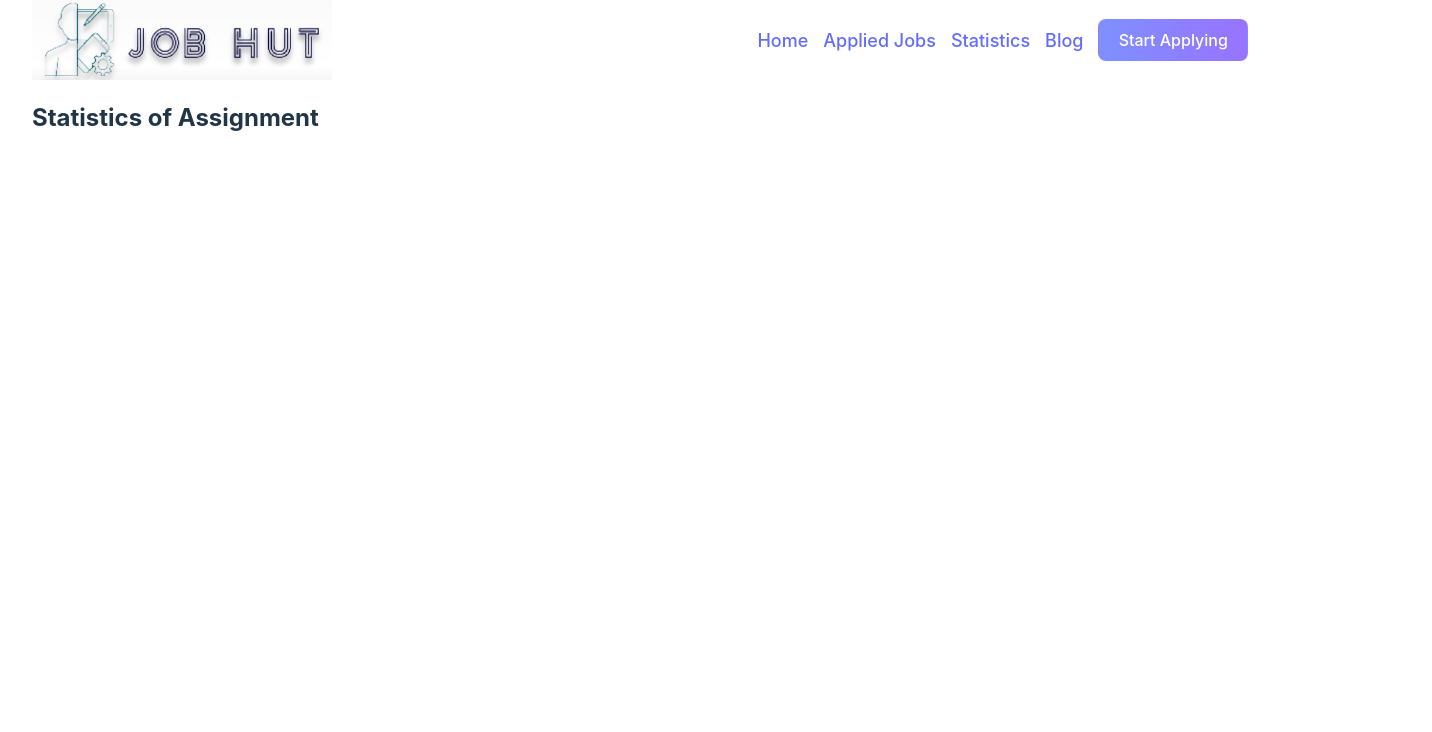
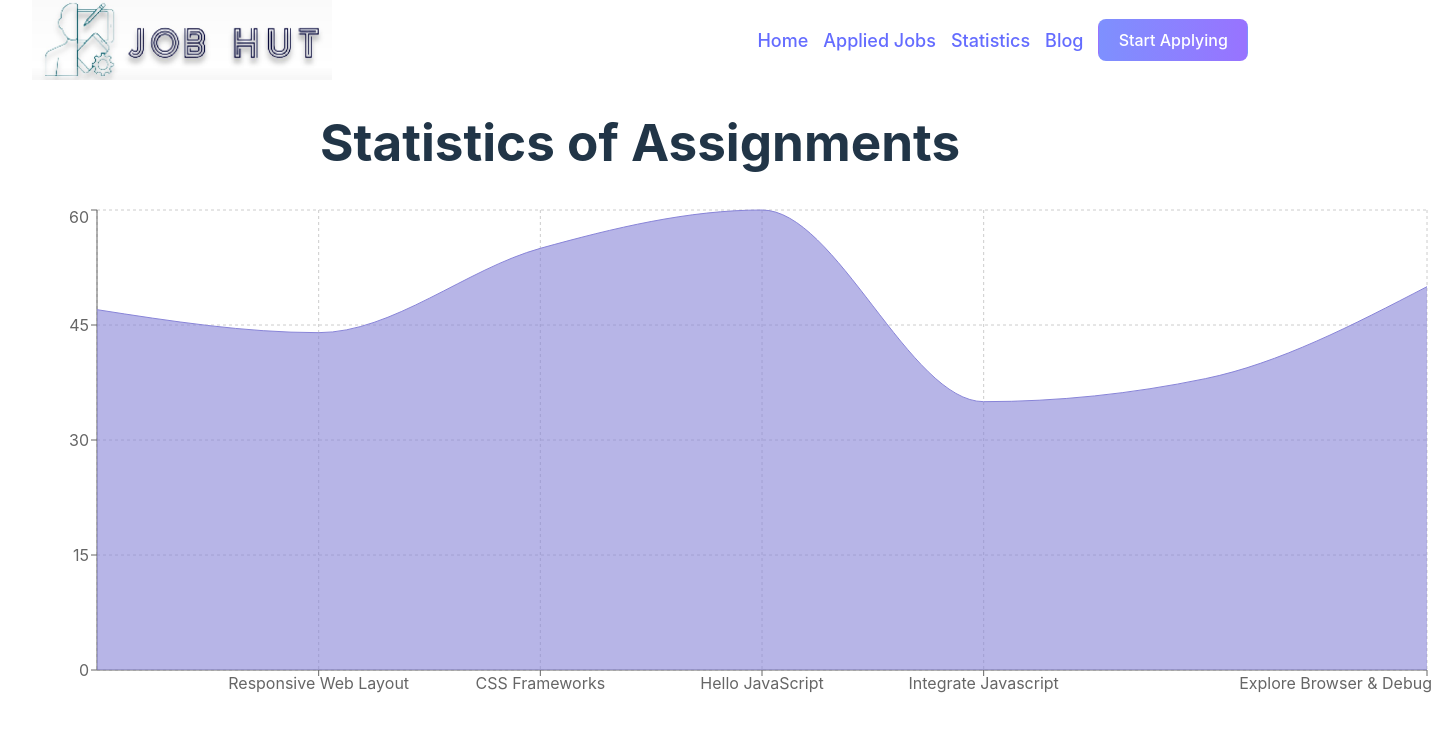
Before and after one commit to haa-meem/career-hub, a React (Vite) app: page /statistics in a window 1280 px wide. Shown: the top 732 px of the page, 1432 px wide, since content can reach past the window. Built offline with nearby package versions, Linux system fonts and the light colour scheme.

Commit message:
statistics added

```diff
--- a/package.json
+++ b/package.json
@@ -14,6 +14,7 @@
     "react": "^18.2.0",
     "react-dom": "^18.2.0",
     "react-router-dom": "^6.10.0",
+    "recharts": "^2.5.0",
     "sort-by": "^1.2.0"
   },
   "devDependencies": {
--- /dev/null
+++ b/public/statistics.json
@@ -0,0 +1,37 @@
+[
+    {
+      "assignment_no": 1,
+      "number": 47,
+      "assignment_name": "HTML,CSS & GitHub As a Beginner"
+    },
+    {
+      "assignment_no": 2,
+      "number": 44,
+      "assignment_name": "Responsive Web Layout"
+    },
+    {
+      "assignment_no": 3,
+      "number": 55,
+      "assignment_name": "CSS Frameworks"
+    },
+    {
+      "assignment_no": 4,
+      "number": 60,
+      "assignment_name": "Hello JavaScript"
+    },
+    {
+      "assignment_no": 5,
+      "number": 35,
+      "assignment_name": "Integrate Javascript"
+    },
+    {
+      "assignment_no": 6,
+      "number": 38,
+      "assignment_name": "Intermediate JavaScript & API"
+    },
+    {
+      "assignment_no": 7,
+      "number": 50,
+      "assignment_name": "Explore Browser & Debug"
+    }
+  ]
--- a/src/components/Home/Home.jsx
+++ b/src/components/Home/Home.jsx
@@ -10,7 +10,6 @@ import FeaturedJobs from '../FeaturedJobs/FeaturedJobs';
 
 const Home = () => {
     const featured_jobs = useLoaderData();
-    console.log(featured_jobs);
     return (
         <div>
             <section className='banner'>
--- /dev/null
+++ b/src/components/Statistics/Statistics.css
@@ -0,0 +1,3 @@
+.statistics-title{
+    text-align: center;
+}
--- a/src/components/Statistics/Statistics.jsx
+++ b/src/components/Statistics/Statistics.jsx
@@ -1,9 +1,24 @@
 import React from 'react';
+import { useLoaderData } from 'react-router-dom';
+import { AreaChart, Area, XAxis, YAxis, CartesianGrid, Tooltip, ResponsiveContainer } from 'recharts';
+import './Statistics.css';
 
 const Statistics = () => {
+    const statistics = useLoaderData();
     return (
         <div>
-            <h2>Statistics of Assignment</h2>
+            <h1 className='statistics-title'>Statistics of Assignments</h1>
+            <AreaChart
+                width={1400}
+                height={500}
+                data={statistics}
+            >
+                <CartesianGrid strokeDasharray="3 3" />
+                <XAxis dataKey="assignment_name" />
+                <YAxis/>
+                <Tooltip />
+                <Area type="monotone" dataKey="number" stroke="#8884d8" fill="#8884d8" />
+            </AreaChart>
         </div>
     );
 };
--- a/src/main.jsx
+++ b/src/main.jsx
@@ -38,7 +38,8 @@ const router = createBrowserRouter([
       },
       {
         path:'statistics',
-        element:<Statistics></Statistics>
+        element:<Statistics></Statistics>,
+        loader:()=>fetch('statistics.json')
       },
       {
         path:'blog',
```
Also changed, not shown: 1 other file (tests, documents, lock files or other folders).
